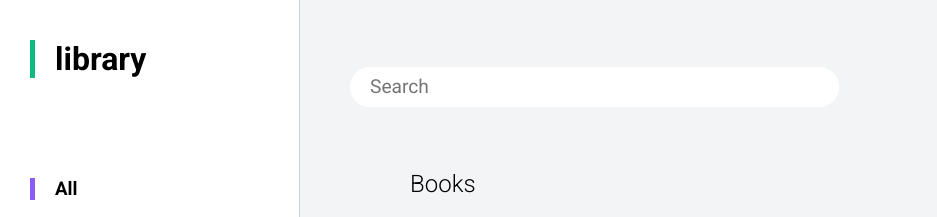
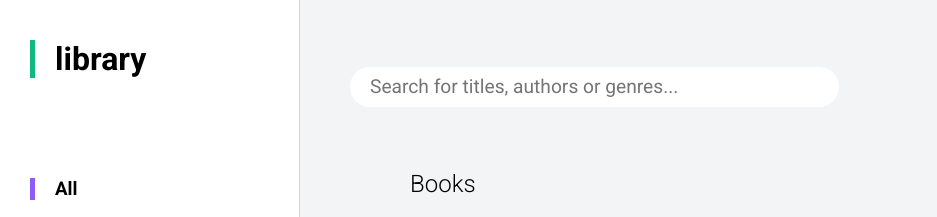
Before and after one commit to cajmandersson/library, a plain HTML site: page index.html in a window 1280 px wide. Shown: the top 217 px of the page, 0-937 px from the left. Drawn offline with Linux system fonts and the light colour scheme.

Commit message:
bug fixes

```diff
--- a/app.js
+++ b/app.js
@@ -52,6 +52,7 @@ function populateBooks(arr) {
         const title = document.createElement('h2')
         const author = document.createElement('h3')
         const div = document.createElement('div')
+        const features = document.createElement('div')
         const description = document.createElement('p')
         const deleteBtn = document.createElement('button')
         card.classList.toggle('card')
@@ -65,6 +66,7 @@ function populateBooks(arr) {
         div.append(description)
         card.append(div)
         card.append(deleteBtn)
+        card.append(features)
         cardContainer.append(card)
     })
 }
--- a/index.html
+++ b/index.html
@@ -22,7 +22,7 @@
         </div>
         <div id="header">
             <div id="searchbar">
-                <input type="text" name="search" id="search" placeholder="Search">
+                <input type="text" name="search" id="search" placeholder="Search for titles, authors or genres...">
             </div>
             <div id="userinfo">
                 <h4>Johanna Doe</h4>
--- a/styles.css
+++ b/styles.css
@@ -60,11 +60,12 @@
 
 #search {
     border: none;
-    border-radius: 20px;;
+    border-radius: 20px;
     width: 80%;
     height: 40px;
     font-size: 1.2rem;
     padding-left: 20px;
+    color: #9ca3af;
 }
 
 
```
